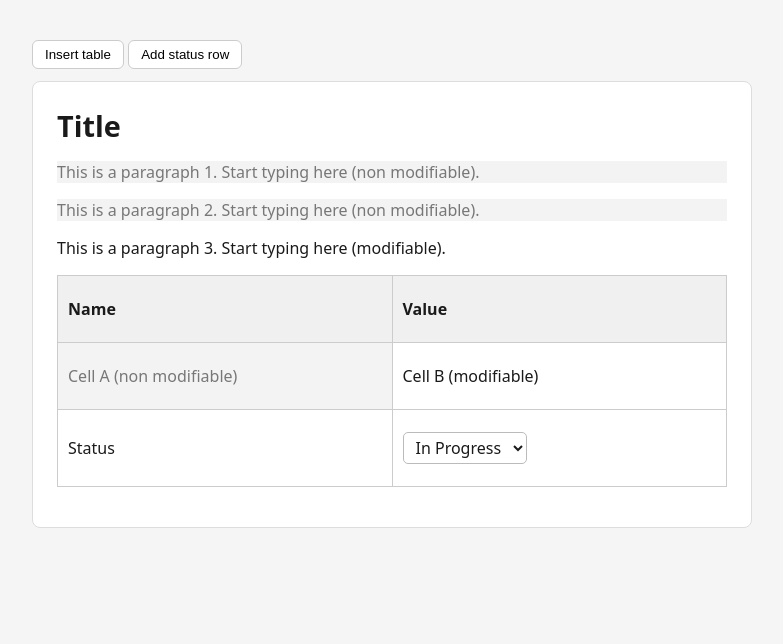
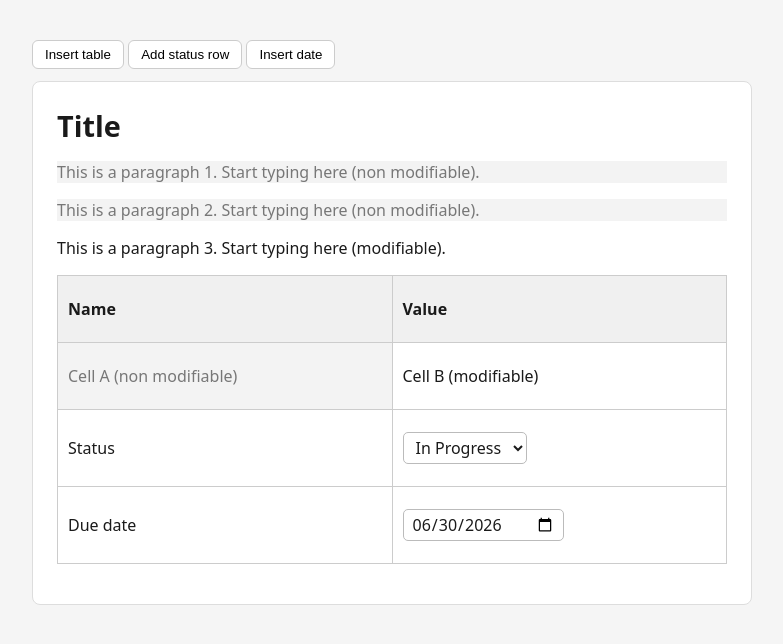
Before and after one commit to royyandzakiy/tiptap-dynamic-docs, a website built with Vite: page index.html in a window 1280 px wide. Shown: the whole page, without its empty margins (248-1031 px from the left). Built offline with nearby package versions, Linux system fonts and the light colour scheme; what @tiptap/extension-color would draw is missing.

Commit message:
added insert date

```diff
--- a/index.html
+++ b/index.html
@@ -10,6 +10,7 @@
       <div class="toolbar">
         <button id="add-table">Insert table</button>
         <button id="add-status-row">Add status row</button>
+        <button id="insert-date">Insert date</button>
       </div>
       <div id="editor"></div>
     </div>
--- a/src/main.js
+++ b/src/main.js
@@ -133,6 +133,53 @@ const StatusSelect = Node.create({
   },
 })
 
+// An inline date field: a native <input type="date"> (calendar popup) whose
+// chosen value is persisted as a node attribute.
+const DateField = Node.create({
+  name: 'dateField',
+  group: 'inline',
+  inline: true,
+  atom: true,
+  selectable: false,
+  addAttributes() {
+    return {
+      value: {
+        default: '',
+        parseHTML: (el) => el.getAttribute('data-value') || '',
+        renderHTML: (attrs) => ({ 'data-value': attrs.value }),
+      },
+    }
+  },
+  parseHTML() {
+    return [{ tag: 'span[data-type="date-field"]' }]
+  },
+  renderHTML({ HTMLAttributes }) {
+    return ['span', mergeAttributes(HTMLAttributes, { 'data-type': 'date-field' })]
+  },
+  addNodeView() {
+    return ({ node, getPos, editor }) => {
+      const dom = document.createElement('span')
+      dom.className = 'date-field'
+      dom.contentEditable = 'false'
+
+      const input = document.createElement('input')
+      input.type = 'date'
+      if (node.attrs.value) input.value = node.attrs.value
+      input.addEventListener('change', () => {
+        if (typeof getPos !== 'function') return
+        const tr = editor.view.state.tr.setNodeMarkup(getPos(), undefined, {
+          ...node.attrs,
+          value: input.value,
+        })
+        editor.view.dispatch(tr)
+      })
+
+      dom.appendChild(input)
+      return { dom, stopEvent: () => true, ignoreMutation: () => true }
+    }
+  },
+})
+
 // Rejects any transaction whose changes overlap a locked node's range.
 // filterTransaction is a ProseMirror *plugin* hook (not an editorProp), so it
 // must be registered via a Plugin for ProseMirror to actually consult it.
@@ -222,6 +269,7 @@ const editor = new Editor({
     TextAlign.configure({ types: ['heading', 'paragraph'] }),
     Image,
     StatusSelect,
+    DateField,
     Table.configure({ resizable: true }),
     TableRow,
     TableHeader,
@@ -247,6 +295,10 @@ const editor = new Editor({
         <tr>
           <td>Status</td>
           <td><span data-type="status-select" data-value="In Progress" data-options='["Open","In Progress","Done"]'></span></td>
+        </tr>
+        <tr>
+          <td>Due date</td>
+          <td><span data-type="date-field" data-value="2026-06-30"></span></td>
         </tr>
       </tbody>
     </table>
@@ -287,6 +339,11 @@ document.querySelector('#add-status-row').addEventListener('click', () => {
   const insertPos = tablePos + tableNode.nodeSize - 1 // just before the table closes
   editor.view.dispatch(state.tr.insert(insertPos, row))
   editor.commands.focus()
+})
+
+// Insert an inline date field at the current cursor position.
+document.querySelector('#insert-date').addEventListener('click', () => {
+  editor.chain().focus().insertContent({ type: 'dateField', attrs: { value: '' } }).run()
 })
 
 // --- Floating toolbar behaviour ---------------------------------------------
--- a/src/style.css
+++ b/src/style.css
@@ -163,7 +163,8 @@ body {
 }
 
 /* In-document dropdown field */
-.ProseMirror .status-select select {
+.ProseMirror .status-select select,
+.ProseMirror .date-field input {
   font: inherit;
   padding: 3px 8px;
   border: 1px solid #bbb;
```
